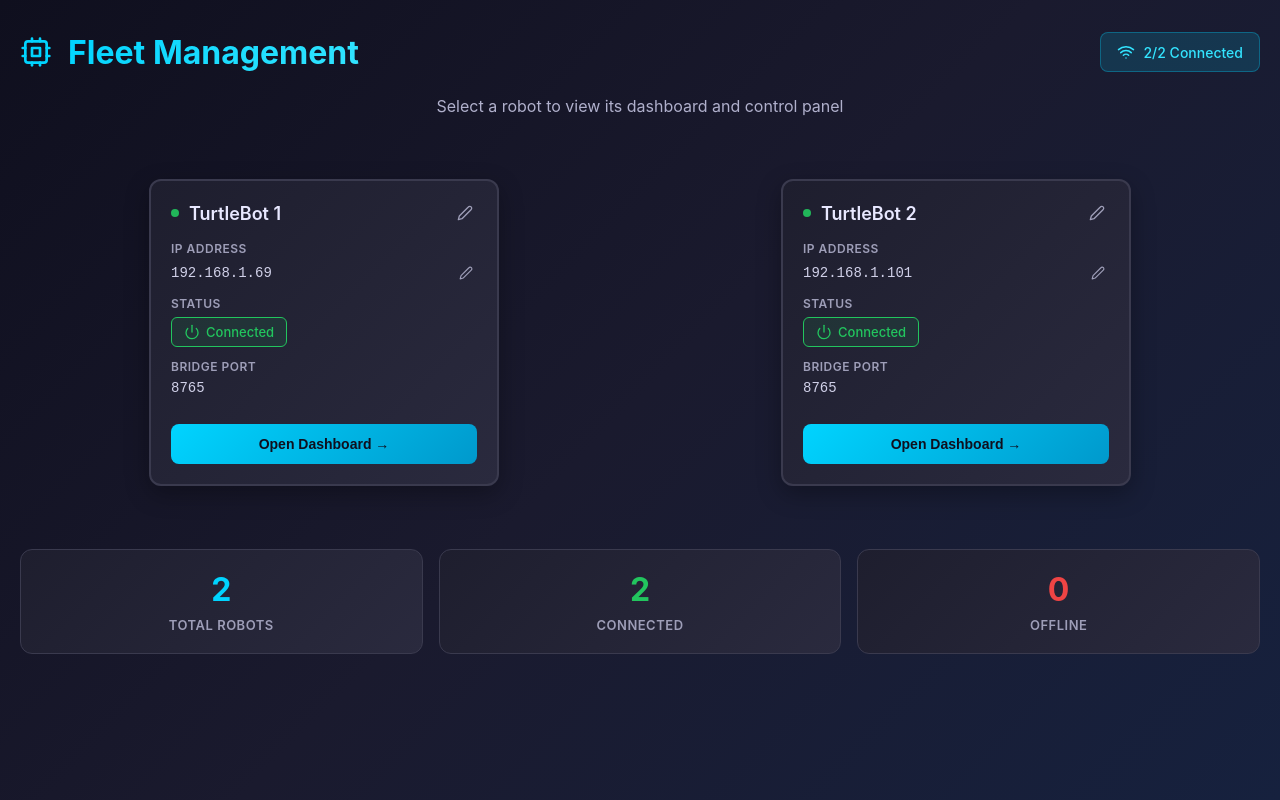
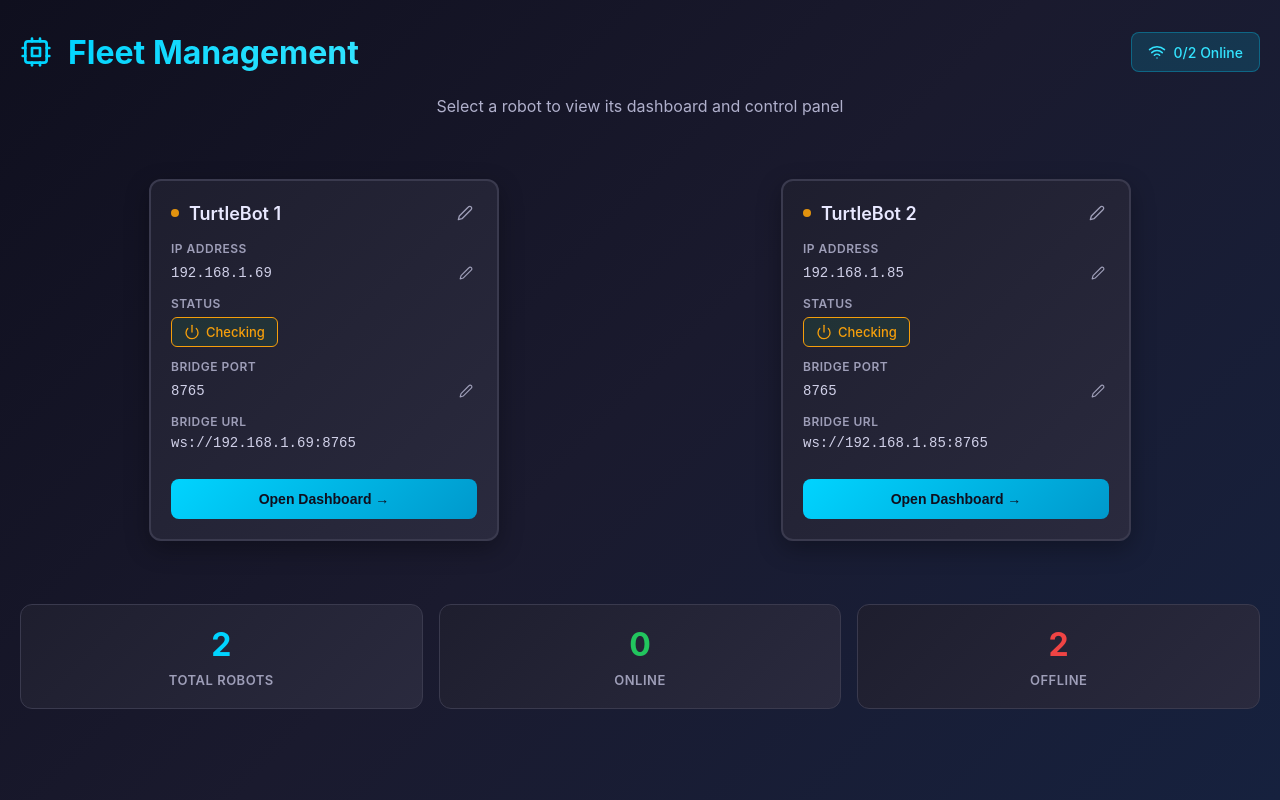
Before and after one commit to TeeTyJunGz/ROS-Dashboard, a React (Vite) app: page / in a window 1280 px wide. Built offline with nearby package versions, Linux system fonts and the light colour scheme; no server answers.

Commit message:
Fix robot selection page problem

```diff
--- a/src/DashboardApp.jsx
+++ b/src/DashboardApp.jsx
@@ -8,7 +8,7 @@ import DashboardManager from './components/DashboardManager'
 import ConnectionStatus from './components/ConnectionStatus'
 import { Plus, Settings as SettingsIcon, ArrowLeft } from 'lucide-react'
 import { useFleet } from './context/FleetContext'
-import { WebSocketProvider, useWebSocket } from './context/WebSocketContext'
+import { WebSocketProvider } from './context/WebSocketContext'
 import './DashboardApp.css'
 
 const DEFAULT_STATE = {
@@ -74,8 +74,7 @@ function getDefaultConfig(widgetType) {
 // Inner component to monitor WebSocket status
 function DashboardContent() {
   const { robotId } = useParams()
-  const { getRobot, updateRobotStatus } = useFleet()
-  const { isConnected } = useWebSocket()
+  const { getRobot } = useFleet()
   const selectedRobot = getRobot(robotId)
 
   const initialState = getInitialState(robotId)
@@ -84,15 +83,6 @@ function DashboardContent() {
   const [isWidgetPanelOpen, setIsWidgetPanelOpen] = useState(false)
   const [isManagerPanelOpen, setIsManagerPanelOpen] = useState(false)
   const [settingsWidgetId, setSettingsWidgetId] = useState(null)
-
-  // Monitor WebSocket connection and update robot status
-  useEffect(() => {
-    if (selectedRobot) {
-      const newStatus = isConnected ? 'connected' : 'disconnected'
-      updateRobotStatus(selectedRobot.id, newStatus)
-      console.log(`Robot ${selectedRobot.name} status updated to:`, newStatus)
-    }
-  }, [isConnected, selectedRobot, updateRobotStatus])
 
   const currentPage = pages.find(p => p.id === currentPageId) || pages[0]
   const currentWidgets = currentPage?.widgets || []
--- a/src/components/RobotCard.css
+++ b/src/components/RobotCard.css
@@ -156,6 +156,10 @@
   flex: 1;
 }
 
+.robot-bridge-url {
+  overflow-wrap: anywhere;
+}
+
 .status-badge {
   display: inline-flex;
   align-items: center;
@@ -167,6 +171,10 @@
   color: #22c55e;
   font-size: 13px;
   font-weight: 500;
+}
+
+.status-badge span {
+  color: inherit;
 }
 
 .status-badge.disconnected {
--- a/src/components/RobotCard.jsx
+++ b/src/components/RobotCard.jsx
@@ -1,22 +1,24 @@
-import React, { useState, useRef, useEffect } from 'react'
-import { useNavigate } from 'react-router-dom'
+import React, { useState, useEffect } from 'react'
 import { Power, Edit2, Check, X } from 'lucide-react'
 import { useFleet } from '../context/FleetContext'
 import './RobotCard.css'
 
 export default function RobotCard({ robot, onSelect }) {
-  const navigate = useNavigate()
-  const { updateRobotName, updateRobotIP } = useFleet()
+  const { updateRobotName, updateRobotIP, updateRobotBridgePort } = useFleet()
   const [isEditingName, setIsEditingName] = useState(false)
   const [isEditingIP, setIsEditingIP] = useState(false)
+  const [isEditingPort, setIsEditingPort] = useState(false)
   const [tempName, setTempName] = useState(robot.name)
   const [tempIP, setTempIP] = useState(robot.ip)
+  const [tempPort, setTempPort] = useState(String(robot.bridgePort || 8765))
   const [oldRobotId, setOldRobotId] = useState(robot.id)
 
   useEffect(() => {
     setTempName(robot.name)
     setTempIP(robot.ip)
-  }, [robot.name, robot.ip, robot.id])
+    setTempPort(String(robot.bridgePort || 8765))
+    setOldRobotId(robot.id)
+  }, [robot.name, robot.ip, robot.bridgePort, robot.id])
 
   const handleSaveName = () => {
     if (tempName.trim()) {
@@ -48,6 +50,21 @@ export default function RobotCard({ robot, onSelect }) {
     }
   }
 
+  const handleSavePort = () => {
+    if (tempPort.trim()) {
+      updateRobotBridgePort(robot.id, tempPort)
+      setIsEditingPort(false)
+    }
+  }
+
+  const handleKeyDownPort = (e) => {
+    if (e.key === 'Enter') {
+      handleSavePort()
+    } else if (e.key === 'Escape') {
+      handleCancelPort()
+    }
+  }
+
   const handleCancelName = () => {
     setTempName(robot.name)
     setIsEditingName(false)
@@ -58,8 +75,21 @@ export default function RobotCard({ robot, onSelect }) {
     setIsEditingIP(false)
   }
 
-  const statusColor = robot.status === 'connected' ? '#22c55e' : '#ef4444'
-  const statusText = robot.status === 'connected' ? 'Connected' : 'Disconnected'
+  const handleCancelPort = () => {
+    setTempPort(String(robot.bridgePort || 8765))
+    setIsEditingPort(false)
+  }
+
+  const statusColor = robot.status === 'online'
+    ? '#22c55e'
+    : robot.status === 'offline'
+      ? '#ef4444'
+      : '#f59e0b'
+  const statusText = robot.status === 'online'
+    ? 'Online'
+    : robot.status === 'offline'
+      ? 'Offline'
+      : 'Checking'
 
   return (
     <div className="robot-card">
@@ -154,7 +184,10 @@ export default function RobotCard({ robot, onSelect }) {
 
         <div className="robot-info-group">
           <label>Status</label>
-          <div className="status-badge" style={{ borderColor: statusColor }}>
+          <div
+            className={`status-badge ${robot.status === 'offline' ? 'disconnected' : ''}`}
+            style={{ borderColor: statusColor, color: statusColor }}
+          >
             <Power size={16} style={{ color: statusColor }} />
             <span>{statusText}</span>
           </div>
@@ -162,7 +195,50 @@ export default function RobotCard({ robot, onSelect }) {
 
         <div className="robot-info-group">
           <label>Bridge Port</label>
-          <p className="robot-port">{robot.bridgeUrl.split(':').pop()}</p>
+          {isEditingPort ? (
+            <div className="edit-input-group">
+              <input
+                type="number"
+                value={tempPort}
+                onChange={(e) => setTempPort(e.target.value)}
+                onKeyDown={handleKeyDownPort}
+                autoFocus
+                className="robot-ip-input"
+                min="1"
+                max="65535"
+              />
+              <button
+                onClick={handleSavePort}
+                className="edit-btn save-btn"
+                title="Save"
+              >
+                <Check size={14} />
+              </button>
+              <button
+                onClick={handleCancelPort}
+                className="edit-btn cancel-btn"
+                title="Cancel"
+              >
+                <X size={14} />
+              </button>
+            </div>
+          ) : (
+            <div className="robot-ip-section">
+              <p className="robot-port">{robot.bridgePort || 8765}</p>
+              <button
+                onClick={() => setIsEditingPort(true)}
+                className="edit-btn"
+                title="Edit bridge port"
+              >
+                <Edit2 size={14} />
+              </button>
+            </div>
+          )}
+        </div>
+
+        <div className="robot-info-group">
+          <label>Bridge URL</label>
+          <p className="robot-port robot-bridge-url">{robot.bridgeUrl}</p>
         </div>
       </div>
 
@@ -170,7 +246,7 @@ export default function RobotCard({ robot, onSelect }) {
         <button
           onClick={() => onSelect(robot.id)}
           className="select-btn"
-          disabled={robot.status !== 'connected'}
+          disabled={robot.status === 'offline'}
         >
           Open Dashboard →
         </button>
--- a/src/components/RobotSelectionPage.jsx
+++ b/src/components/RobotSelectionPage.jsx
@@ -5,21 +5,70 @@ import { useFleet } from '../context/FleetContext'
 import RobotCard from './RobotCard'
 import './RobotSelectionPage.css'
 
+const ROBOT_STATUS_POLL_MS = 5000
+
 export default function RobotSelectionPage() {
   const navigate = useNavigate()
-  const { robots, selectRobot } = useFleet()
+  const { robots, selectRobot, updateRobotStatus } = useFleet()
 
   useEffect(() => {
     // Page title
     document.title = 'Fleet Management - ROS2 Dashboard'
   }, [])
 
+  useEffect(() => {
+    if (robots.length === 0) {
+      return undefined
+    }
+
+    let isCancelled = false
+
+    const refreshRobotStatuses = async () => {
+      try {
+        const response = await fetch('/api/robots/status', {
+          method: 'POST',
+          headers: {
+            'Content-Type': 'application/json'
+          },
+          body: JSON.stringify({
+            robots: robots.map((robot) => ({ id: robot.id, ip: robot.ip }))
+          })
+        })
+
+        if (!response.ok) {
+          throw new Error(`Status request failed: ${response.status}`)
+        }
+
+        const result = await response.json()
+        if (isCancelled || !Array.isArray(result?.robots)) {
+          return
+        }
+
+        result.robots.forEach((robotStatus) => {
+          updateRobotStatus(robotStatus.id, robotStatus.alive ? 'online' : 'offline')
+        })
+      } catch (error) {
+        if (!isCancelled) {
+          console.error('Failed to refresh robot statuses:', error)
+        }
+      }
+    }
+
+    refreshRobotStatuses()
+    const intervalId = window.setInterval(refreshRobotStatuses, ROBOT_STATUS_POLL_MS)
+
+    return () => {
+      isCancelled = true
+      window.clearInterval(intervalId)
+    }
+  }, [robots, updateRobotStatus])
+
   const handleSelectRobot = (robotId) => {
     selectRobot(robotId)
     navigate(`/dashboard/${robotId}`)
   }
 
-  const connectedCount = robots.filter((r) => r.status === 'connected').length
+  const onlineCount = robots.filter((r) => r.status === 'online').length
 
   return (
     <div className="robot-selection-page">
@@ -33,7 +82,7 @@ export default function RobotSelectionPage() {
             <div className="info-badge">
               <Wifi size={18} />
               <span>
-                {connectedCount}/{robots.length} Connected
+                {onlineCount}/{robots.length} Online
               </span>
             </div>
           </div>
@@ -66,13 +115,13 @@ export default function RobotSelectionPage() {
         </div>
         <div className="stat-card">
           <div className="stat-value" style={{ color: '#22c55e' }}>
-            {connectedCount}
+            {onlineCount}
           </div>
-          <div className="stat-label">Connected</div>
+          <div className="stat-label">Online</div>
         </div>
         <div className="stat-card">
           <div className="stat-value" style={{ color: '#ef4444' }}>
-            {robots.length - connectedCount}
+            {robots.length - onlineCount}
           </div>
           <div className="stat-label">Offline</div>
         </div>
--- a/src/context/FleetContext.jsx
+++ b/src/context/FleetContext.jsx
@@ -1,25 +1,68 @@
 import React, { createContext, useContext, useState, useCallback, useEffect } from 'react'
 
 const FleetContext = createContext()
+
+const DEFAULT_BRIDGE_PORT = 8765
+
+const buildBridgeUrl = (ip, bridgePort = DEFAULT_BRIDGE_PORT) => `ws://${ip}:${bridgePort}`
 
 const DEFAULT_ROBOTS = [
   {
     id: 'turtlebot-1',
     name: 'TurtleBot 1',
     ip: '192.168.1.69',
-    status: 'connected',
-    bridgeUrl: 'ws://192.168.1.69:8765',
+    bridgePort: DEFAULT_BRIDGE_PORT,
+    status: 'unknown',
+    bridgeUrl: buildBridgeUrl('192.168.1.69', DEFAULT_BRIDGE_PORT),
     lastUpdated: new Date(),
   },
   {
     id: 'turtlebot-2',
     name: 'TurtleBot 2',
-    ip: '192.168.1.101',
-    status: 'connected',
-    bridgeUrl: 'ws://192.168.1.101:8765',
+    ip: '192.168.1.85',
+    bridgePort: DEFAULT_BRIDGE_PORT,
+    status: 'unknown',
+    bridgeUrl: buildBridgeUrl('192.168.1.85', DEFAULT_BRIDGE_PORT),
     lastUpdated: new Date(),
   },
 ]
+
+const getBridgePortFromRobot = (robot) => {
+  if (Number.isFinite(robot?.bridgePort)) {
+    return robot.bridgePort
+  }
+
+  if (typeof robot?.bridgePort === 'string' && robot.bridgePort.trim() !== '') {
+    const parsedPort = parseInt(robot.bridgePort, 10)
+    if (Number.isFinite(parsedPort)) {
+      return parsedPort
+    }
+  }
+
+  if (typeof robot?.bridgeUrl === 'string') {
+    try {
+      return parseInt(new URL(robot.bridgeUrl).port, 10) || DEFAULT_BRIDGE_PORT
+    } catch (error) {
+      // Ignore malformed stored URLs and fall back to the default port.
+    }
+  }
+
+  return DEFAULT_BRIDGE_PORT
+}
+
+const normalizeRobot = (robot) => {
+  const bridgePort = getBridgePortFromRobot(robot)
+  const ip = robot?.ip || '127.0.0.1'
+
+  return {
+    ...robot,
+    ip,
+    bridgePort,
+    status: robot?.status || 'unknown',
+    bridgeUrl: buildBridgeUrl(ip, bridgePort),
+    lastUpdated: robot?.lastUpdated || new Date(),
+  }
+}
 
 // Helper function to slugify names to IDs
 const slugifyName = (name) => {
@@ -55,7 +98,7 @@ const getInitialRobots = () => {
     if (stored) {
       const parsed = JSON.parse(stored)
       if (Array.isArray(parsed) && parsed.length > 0) {
-        return parsed
+        return parsed.map(normalizeRobot)
       }
     }
   } catch (error) {
@@ -110,20 +153,53 @@ export function FleetProvider({ children }) {
     setRobots((prevRobots) =>
       prevRobots.map((robot) =>
         robot.id === robotId
-          ? { ...robot, ip, terminalUrl: `ws://${ip}:5001` }
+          ? {
+              ...robot,
+              ip,
+              bridgeUrl: buildBridgeUrl(ip, getBridgePortFromRobot(robot)),
+              terminalUrl: `ws://${ip}:5001`
+            }
+          : robot
+      )
+    )
+  }, [])
+
+  const updateRobotBridgePort = useCallback((robotId, bridgePort) => {
+    const parsedPort = parseInt(bridgePort, 10)
+    const nextBridgePort = Number.isFinite(parsedPort) ? parsedPort : DEFAULT_BRIDGE_PORT
+
+    setRobots((prevRobots) =>
+      prevRobots.map((robot) =>
+        robot.id === robotId
+          ? {
+              ...robot,
+              bridgePort: nextBridgePort,
+              bridgeUrl: buildBridgeUrl(robot.ip, nextBridgePort)
+            }
           : robot
       )
     )
   }, [])
 
   const updateRobotStatus = useCallback((robotId, status) => {
-    setRobots((prevRobots) =>
-      prevRobots.map((robot) =>
-        robot.id === robotId
-          ? { ...robot, status, lastUpdated: new Date() }
-          : robot
-      )
-    )
+    setRobots((prevRobots) => {
+      let hasChanged = false
+
+      const nextRobots = prevRobots.map((robot) => {
+        if (robot.id !== robotId) {
+          return robot
+        }
+
+        if (robot.status === status) {
+          return robot
+        }
+
+        hasChanged = true
+        return { ...robot, status, lastUpdated: new Date() }
+      })
+
+      return hasChanged ? nextRobots : prevRobots
+    })
   }, [])
 
   const getRobot = useCallback((robotId) => {
@@ -146,6 +222,7 @@ export function FleetProvider({ children }) {
     selectRobot,
     updateRobotName,
     updateRobotIP,
+    updateRobotBridgePort,
     updateRobotStatus,
     getRobot,
     getRobotByOldId,
```
Also changed, not shown: server.js (+48 -0 lines), vite.config.js (+7 -1 lines).
